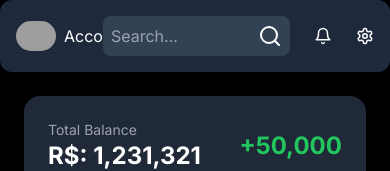
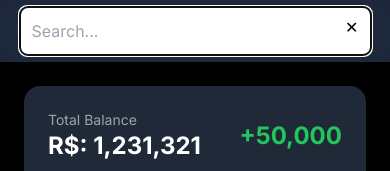
Before and after one commit to yuribodo/cripto-management, a Next.js app: page / in a window 390 px wide. Both pictures are taken after a click on the icon 270 px from the left and 36 px from the top of the page. Shown: the top 171 px of the page. Built offline with nearby package versions, Linux system fonts and the light colour scheme; no server answers; grey boxes are pictures that could not be loaded.

Commit message:
feat: improve header responsiveness and design

```diff
--- a/src/app/_components/Header/Header.tsx
+++ b/src/app/_components/Header/Header.tsx
@@ -1,13 +1,13 @@
 import React, { useState } from "react";
 import Image from "next/image";
-import { Bell, Settings } from "lucide-react";
+import { Bell, Settings, Search } from "lucide-react";
 import Notifications from "./Notifications";
 import SettingsModal from "./SettingsModal";
-import SearchBar from "./SearchBar";
 
 export default function Header() {
   const [isNotificationOpen, setNotificationOpen] = useState(false);
   const [isSettingsOpen, setSettingsOpen] = useState(false);
+  const [isSearchOpen, setSearchOpen] = useState(false);
 
   const toggleNotifications = () => {
     setNotificationOpen(!isNotificationOpen);
@@ -17,9 +17,14 @@ export default function Header() {
     setSettingsOpen(!isSettingsOpen);
   };
 
+  const toggleSearch = () => {
+    setSearchOpen(!isSearchOpen);
+  };
+
   return (
     <div className="relative">
       <div className="flex justify-between items-center bg-slate-800 p-4 rounded-xl text-white">
+        {/* Profile Icon aligned left */}
         <div className="flex items-center space-x-2">
           <Image
             src="/profile.png"
@@ -31,13 +36,36 @@ export default function Header() {
           <p>Account</p>
         </div>
 
+        {/* Icons for notifications and settings */}
         <div className="flex items-center space-x-6">
-          <SearchBar />
+          {/* Search Icon */}
+          <Search className="h-6 w-6 cursor-pointer" onClick={toggleSearch} />
           <Bell className="h-6 w-6 cursor-pointer" onClick={toggleNotifications} />
           <Settings className="h-6 w-6 cursor-pointer" onClick={toggleSettings} />
         </div>
       </div>
 
+      {/* Search Bar overlay when clicked */}
+      {isSearchOpen && (
+        <div className="absolute inset-0 bg-slate-800 bg-opacity-95 flex items-center justify-center z-50">
+          <div className="relative w-[90%] md:w-[50%]">
+            <input
+              type="text"
+              className="w-full p-3 rounded-lg text-black"
+              placeholder="Search..."
+              autoFocus
+            />
+            <button
+              className="absolute top-2 right-3 text-black"
+              onClick={toggleSearch}
+            >
+              ✕
+            </button>
+          </div>
+        </div>
+      )}
+
+      {/* Notifications and Settings Modals */}
       {isNotificationOpen && (
         <Notifications isOpen={isNotificationOpen} onClose={toggleNotifications} />
       )}
```
